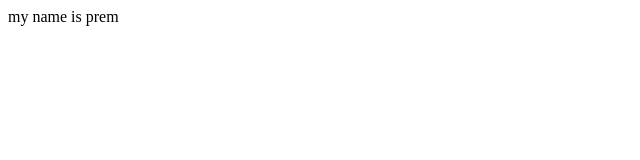
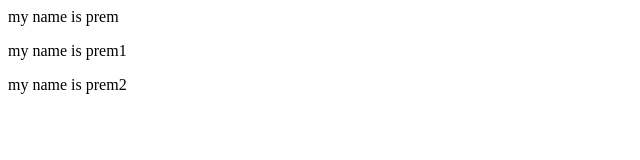
Before and after one commit to Prem-Bhalerao/localdemo, a plain HTML site: page index.html in a window 1280 px wide. Shown: the whole page, without its empty margins (0-640 px from the left). Drawn offline with Linux system fonts and the light colour scheme.

Commit message:
new feature added

```diff
--- a/index.html
+++ b/index.html
@@ -1 +1,3 @@
 <p>my name is prem</p>
+<p>my name is prem1</p>
+<p>my name is prem2</p>
```
